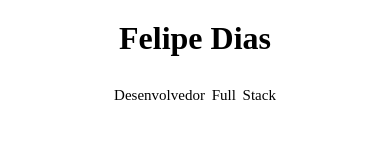
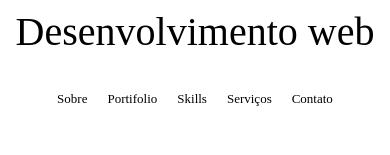
Before and after one commit to fsdFelipe/portipolio-react-2022, a React (Create React App) app: page / in a window 390 px wide. Shown: the top 155 px of the page. Built offline with nearby package versions, Linux system fonts and the light colour scheme.

Commit message:
Navbar criado

```diff
--- a/src/App.js
+++ b/src/App.js
@@ -1,6 +1,19 @@
 import "./styles.css";
 import Header from "../src/components/Header.jsx";
+import Navbar from "../src/components/Navbar.jsx";
+import React, { useState } from "react";
 
 export default function App() {
-  return <Header />;
+  const [page, setPage] = useState("Header");
+  return (
+    <>
+      <Navbar page={page} setPage={setPage} />
+      {page == "Header" && <Header />}
+      {page == "About US" && <About />}
+      {page == "Portfolio" && <Portfolio />}
+      {page == "Skills" && <Skills />}
+      {page == "Services" && <Services />}
+      {page == "Contact US" && <ContactUS />}
+    </>
+  );
 }
--- /dev/null
+++ b/src/Styles/Navbar.css
@@ -0,0 +1,64 @@
+.navbar {
+  display: flex;
+  justify-content: space-between;
+  align-items: center;
+  margin: 5px;
+  height: min-content;
+  position: sticky;
+  top: 0;
+}
+
+.nav_title {
+  text-decoration: none;
+  color: var(--head_color);
+  font-size: 40px;
+  transition: var(--transition);
+}
+
+.nav_title:hover {
+  color: var(--text_color);
+}
+
+.links {
+  display: flex;
+  justify-content: center;
+  align-items: center;
+}
+
+.links li {
+  list-style: none;
+  padding: 10px;
+}
+
+.links li p {
+  text-decoration: none;
+  color: var(--head_color);
+  font-size: 18px;
+  transition: var(--transition);
+}
+
+/* phone */
+@media only screen and (max-width: 600px) {
+  .navbar {
+    flex-direction: column;
+  }
+  .links li {
+    margin-top: 10px;
+  }
+  /* .links li p {
+    font-size: 13px;
+  } */
+}
+
+/* tablet */
+@media only screen and (max-width: 768px) {
+  .navbar {
+    flex-direction: column;
+  }
+  .links li {
+    margin-top: 13px;
+  }
+  .links li p {
+    font-size: 13px;
+  }
+}
--- /dev/null
+++ b/src/components/Navbar.jsx
@@ -0,0 +1,22 @@
+import "../Styles/Navbar.css";
+
+export default function Navbar({ page, setPage }) {
+  return (
+    <div className="navbar">
+      <a href="/" className="nav_title hover_line">
+        Desenvolvimento web
+      </a>
+      <div className="links">
+        {["Sobre", "Portifolio", "Skills", "Serviços", "Contato"].map(
+          (title, index) => (
+            <li key={index}>
+              <p onClick={() => setPage(title)} className="hover_line">
+                {title}
+              </p>
+            </li>
+          )
+        )}
+      </div>
+    </div>
+  );
+}
```
Also changed, not shown: 1 other file (tests, documents, lock files or other folders).
